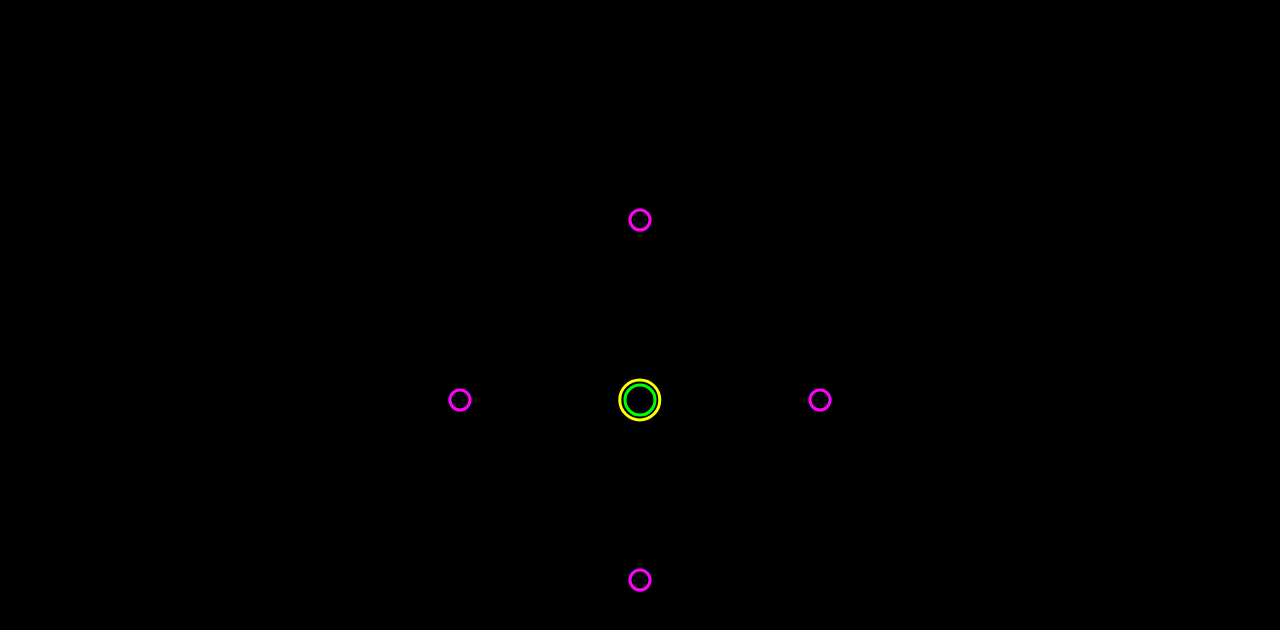
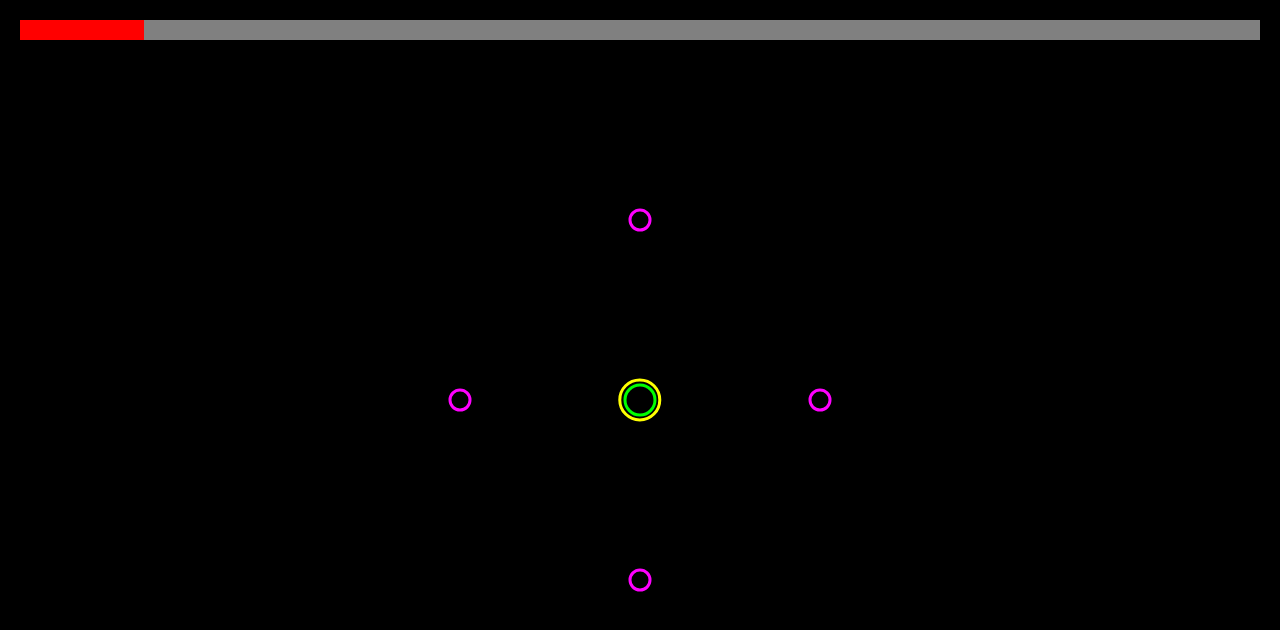
Before and after one commit to dustinpfister/em, a plain HTML site: page playground_guy_demo.html in a window 1280 px wide. Drawn offline with Linux system fonts and the light colour scheme.

Commit message:
guy.happy

```diff
--- a/js/guy.js
+++ b/js/guy.js
@@ -3,6 +3,7 @@ var guy = (function () {
 
     var state = {
 
+	    // position and movement
         homeX : playground.pg.cx,
         homeY : playground.pg.cy,
         targetX : playground.pg.cx,
@@ -12,6 +13,9 @@ var guy = (function () {
         dx : 0,
         dy : 0,
         moveRate : 20,
+
+		// happy
+		happy: 0.1,
 
         // points that the guy likes
         likePoints : [],
--- a/playground_guy_demo.html
+++ b/playground_guy_demo.html
@@ -58,6 +58,17 @@
 
 	    drawLikePoints();
 		drawSugPoints();
+	    drawHappy();
+
+	},
+
+	drawHappy = function(){
+
+	    ctx.fillStyle = '#808080';
+	    ctx.fillRect(20, 20, playground.pg.xMax - 40, 20);
+
+	    ctx.fillStyle = '#ff0000';
+	    ctx.fillRect(20, 20, (playground.pg.xMax - 40) * guy.state.happy, 20);
 
 	},
 
```
